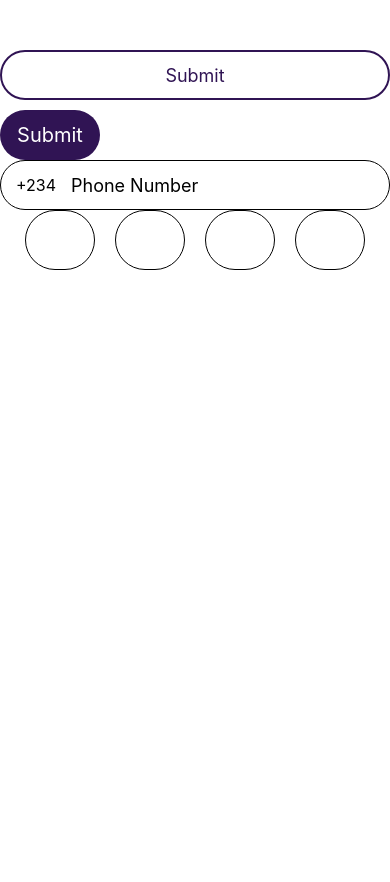
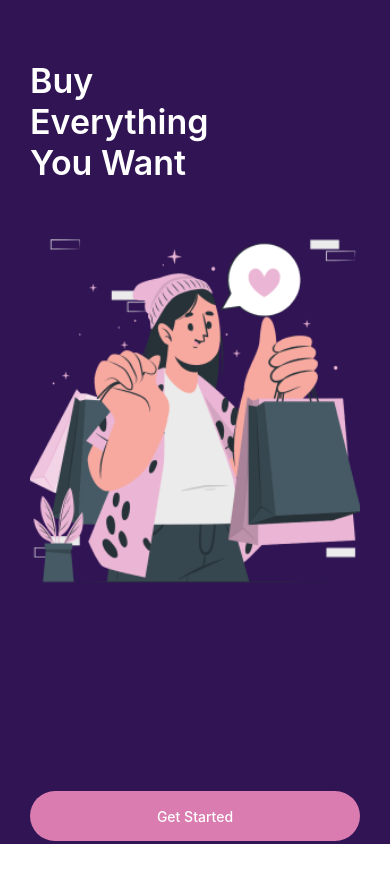
Before and after one commit to ayinlaabel/vMart, a React Native app: screen / in a window 390 px wide. Shown: the top 882 px of the page. Before the commit the page ends 844 px from the top, so only its background shows below. Built offline with nearby package versions, Linux system fonts and the light colour scheme.

Commit message:
get started screens implemented

```diff
--- a/App.tsx
+++ b/App.tsx
@@ -6,6 +6,7 @@ import { Colors } from "./src/utils/shared/colors";
 import { useState } from "react";
 import { PhoneNumberInput } from "./src/components/inputs";
 import OtpInput from "./src/components/inputs/OTPInput";
+import GetStarted from "./src/screens/get-started/GetStarted";
 
 export default function App() {
   const [isLoading, setIsLoading] = useState(false);
@@ -13,30 +14,6 @@ export default function App() {
     setIsLoading(!isLoading);
   };
   return (
-    <View>
-      <OutlineButton
-        mt="50px"
-        border="2px"
-        borderColor={Colors.brandColor}
-        borderRadius="50px"
-        title="Submit"
-        color={Colors.brandColor}
-        size="18px"
-        isLoading={isLoading}
-        onPress={handlePress}
-      />
-      <SolidButton
-        width="100px"
-        mt="10px"
-        title="Submit"
-        size="20px"
-        borderRadius="50px"
-        background={Colors.brandColor}
-        isLoading={isLoading}
-        onPress={handlePress}
-      />
-      <PhoneNumberInput />
-      <OtpInput length={4} onChange={handlePress} />
-    </View>
+    <GetStarted />
   );
 }
--- /dev/null
+++ b/src/assets/index.ts
@@ -0,0 +1,3 @@
+const getStartedImage = require("./Frame.png");
+
+export { getStartedImage };
--- a/src/components/buttons/styles.ts
+++ b/src/components/buttons/styles.ts
@@ -27,6 +27,7 @@ export const Button: React.FC<ButtonProps> = styled.TouchableOpacity`
 
 export const ButtonText: React.FC<ButtonTextProps> = styled.Text`
   font-size: ${(props: any) => (props.size ? props.size : "14px")};
+  font-weight: 500;
   color: ${(props: any) => (props.color ? props.color : Colors.white)};
   padding: 0;
   margin: 0;
--- /dev/null
+++ b/src/screens/get-started/GetStarted.tsx
@@ -0,0 +1,45 @@
+import React from "react";
+import {
+  FixContainer,
+  ImageContainer,
+  ImageTag,
+  Paragraph,
+} from "../../utils/shared/styles";
+import { Colors } from "../../utils/shared/colors";
+import { Image, SafeAreaView, View } from "react-native";
+import { getStartedImage } from "../../assets";
+import { SolidButton } from "../../components/buttons";
+import { ButtonContainer } from "./styles";
+
+const GetStarted = () => {
+  const handlePress = () => {};
+  return (
+    <FixContainer background={Colors.brandColor} px="30px" py="60px">
+      <SafeAreaView>
+        <Paragraph
+          width="70%"
+          size="34px"
+          fontWeight="600"
+          textTransform="capitalize"
+          color={Colors.white}
+        >
+          Buy everything you want
+        </Paragraph>
+        <ImageContainer height={450} mt="20px">
+          <ImageTag source={getStartedImage} resizeMode="cover" />
+        </ImageContainer>
+        <ButtonContainer height={250} position="relative" bottom="0px">
+          <SolidButton
+            title="Get Started"
+            onPress={handlePress}
+            background={Colors.primaryColor}
+            borderRadius="50px"
+          />
+        </ButtonContainer>
+        <View style={{ height: 200 }}></View>
+      </SafeAreaView>
+    </FixContainer>
+  );
+};
+
+export default GetStarted;
--- /dev/null
+++ b/src/screens/get-started/interface.ts
@@ -0,0 +1,9 @@
+export interface ButtonContainerProps {
+  children: any;
+  height?: number;
+  position?: String;
+  top?: String;
+  bottom?: String;
+  right?: String;
+  left?: String;
+}
--- /dev/null
+++ b/src/screens/get-started/styles.ts
@@ -0,0 +1,16 @@
+import React from "react";
+import styled from "styled-components/native";
+import { ButtonContainerProps } from "./interface";
+import { Colors } from "../../utils/shared/colors";
+import { hp } from "../../utils/shared/responsive-dimension";
+
+export const ButtonContainer: React.FC<ButtonContainerProps> = styled.View`
+  width: 100%;
+  height: ${(props: any) => (props.height ? hp(props.height) : "100%")};
+  justify-content: flex-end;
+  ${(props: any) => (props.position ? `position: ${props.position}` : null)};
+  ${(props: any) => (props.top ? `top: ${props.top}` : null)};
+  ${(props: any) => (props.bottom ? `bottom: ${props.bottom}` : null)};
+  ${(props: any) => (props.right ? `right: ${props.right}` : null)};
+  ${(props: any) => (props.left ? `left: ${props.left}` : null)};
+`;
--- a/src/utils/shared/colors.ts
+++ b/src/utils/shared/colors.ts
@@ -1,5 +1,6 @@
 export const Colors = {
-    brandColor:'#301454',
-    white:'#fff',
-    black:'#000',
-}
+  brandColor: "#301454",
+  primaryColor: "#DA7CB0",
+  white: "#FFF",
+  black: "#000",
+};
--- /dev/null
+++ b/src/utils/shared/interface.ts
@@ -0,0 +1,25 @@
+export interface ContainerProps {
+  children: any;
+  background?: string;
+  px?: string;
+  py?: string;
+}
+
+export interface TextProps {
+  children: any;
+  color?: string;
+  size?: string;
+  textTransform?: String;
+  fontWeight?: String;
+  width?: string;
+}
+
+export interface ImageContainerProps {
+  children: any;
+  width?: String;
+  height?: number;
+  mt?: string;
+  mb?: string;
+  mr?: string;
+  ml?: string;
+}
--- /dev/null
+++ b/src/utils/shared/styles.ts
@@ -0,0 +1,39 @@
+import styled from "styled-components/native";
+import { Colors } from "./colors";
+import { ContainerProps, ImageContainerProps, TextProps } from "./interface";
+import React from "react";
+import { hp } from "./responsive-dimension";
+
+export const FixContainer: React.FC<ContainerProps> = styled.View`
+  flex: 1;
+  background: ${(props: any) =>
+    props.background ? props.background : Colors.white};
+  padding-left: ${(props: any) => (props.px ? props.px : "10px")};
+  padding-right: ${(props: any) => (props.px ? props.px : "10px")};
+  padding-top: ${(props: any) => (props.py ? props.py : "10px")};
+  padding-bottom: ${(props: any) => (props.py ? props.py : "10px")};
+`;
+
+export const Paragraph: React.FC<TextProps> = styled.Text`
+  font-size: ${(props: any) => (props.size ? props.size : "16px")};
+  color: ${(props: any) => (props.color ? props.color : Colors.black)};
+  width: ${(props: any) => (props.width ? props.width : "100%")};
+  text-transform: ${(props: any) =>
+    props.textTransform ? props.textTransform : "none"};
+  font-weight: ${(props: any) => (props.fontWeight ? props.fontWeight : "300")};
+`;
+
+export const ImageContainer: React.FC<ImageContainerProps> = styled.View`
+  width: ${(props: any) => (props.width ? props.width : "100%")};
+  height: ${(props: any) => (props.height ? hp(props.height) : "100%")};
+  margin-top: ${(props: any) => (props.mt ? props.mt : "0px")};
+  margin-bottom: ${(props: any) => (props.mb ? props.mb : "0px")};
+  margin-right: ${(props: any) => (props.mr ? props.mr : "0px")};
+  margin-left: ${(props: any) => (props.ml ? props.ml : "0px")};
+  overflow: hidden;
+`;
+
+export const ImageTag = styled.Image`
+  width: 100%;
+  height: 100%;
+`;
```
Also changed, not shown: src/assets/Frame.png (added).
